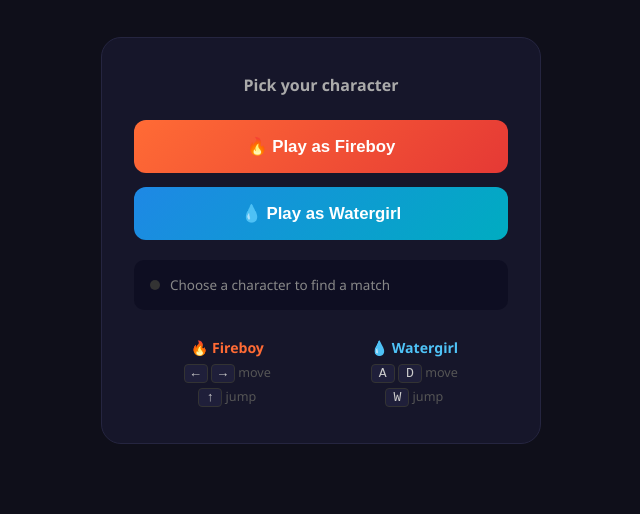
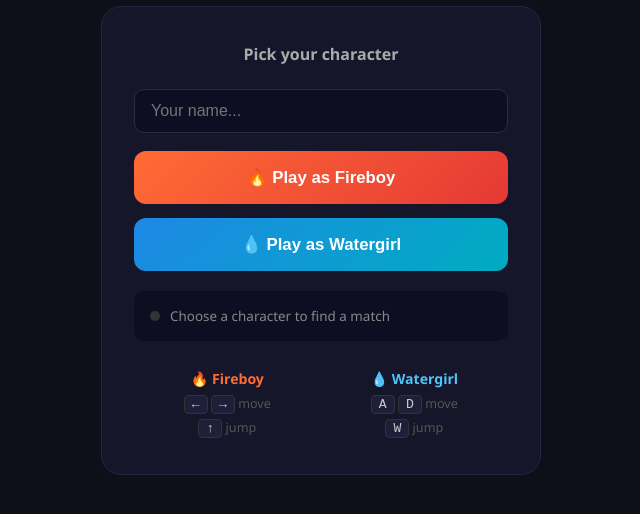
Before and after one commit to biyusku/water-and-fire, a website: page online.html in a window 1280 px wide. Shown: the part 216-730 px from the top of the page, without its empty margins (319-959 px from the left). Drawn offline with Linux system fonts and the light colour scheme.

Commit message:
feat: add player name input to lobby

```diff
--- a/online.html
+++ b/online.html
@@ -172,6 +172,10 @@
   <div class="card">
     <div class="card-title">Pick your character</div>
 
+    <input type="text" id="player-name" placeholder="Your name..." maxlength="16"
+      style="width:100%;padding:12px 16px;background:#0e0e22;border:1px solid #2a2a45;border-radius:10px;color:#e8e8f0;font-size:1rem;margin-bottom:18px;outline:none;box-sizing:border-box;"
+    />
+
     <button class="btn btn-fire"  id="btn-fire"  onclick="joinAs('host')">
       🔥 Play as Fireboy
     </button>
```
